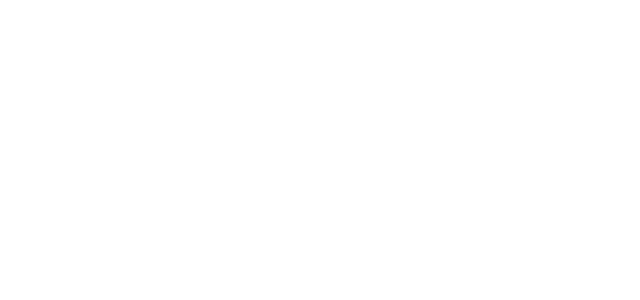
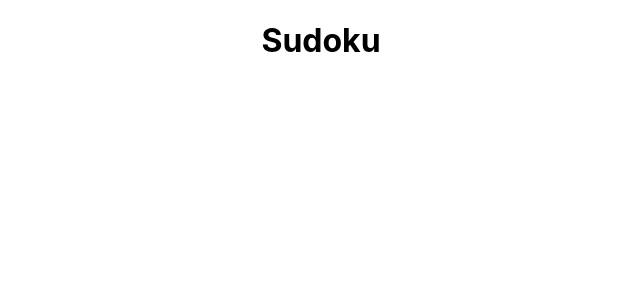
Before and after one commit to Anna-Developer/sudoku, a React (Create React App) app: page / in a window 1280 px wide. Shown: the top 300 px of the page, without its empty margins (319-959 px from the left). Built offline with nearby package versions, Linux system fonts and the light colour scheme.

Commit message:
added gh-pages

```diff
--- a/package.json
+++ b/package.json
@@ -2,6 +2,7 @@
   "name": "sudoku",
   "version": "0.1.0",
   "private": true,
+  "homepage": "https://anna-developer.github.io/sudoku/",
   "dependencies": {
     "@testing-library/jest-dom": "^5.14.1",
     "@testing-library/react": "^11.2.7",
@@ -20,7 +21,9 @@
     "start": "react-scripts start",
     "build": "react-scripts build",
     "test": "react-scripts test",
-    "eject": "react-scripts eject"
+    "eject": "react-scripts eject",
+    "predeploy": "npm run build",
+    "deploy": "gh-pages -d build",
   },
   "eslintConfig": {
     "extends": [
--- a/src/App.js
+++ b/src/App.js
@@ -4,7 +4,7 @@ function App() {
   return (
     <div className="App">
       <div className="container">
-
+        <h1>Sudoku</h1>
       </div>
     </div>
   );
```
